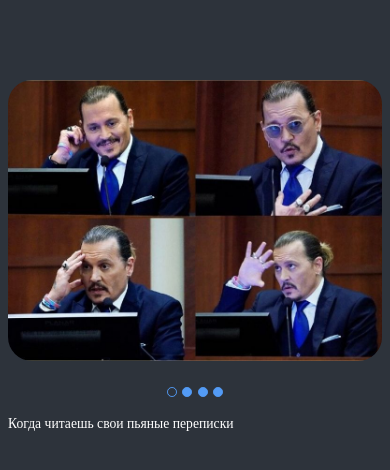
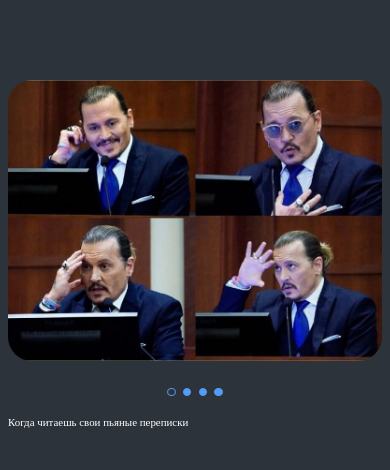
Before and after one commit to SaintSanta/CssMemSlider, a plain HTML site: page index.html in a window 390 px wide. Drawn offline with Linux system fonts and the light colour scheme.

Commit message:
fix: circle size and font size (media query)  (Mon, May 16, 2022 12:36:03 PM)

```diff
--- a/css/style.css
+++ b/css/style.css
@@ -143,14 +143,14 @@ label:hover .circle {
     order: -1;
   }
   p {
-    font-size: 3.5vw;
+    font-size: 2.8vw;
   }
   label {
     width: 4vw;
   }
   .circle {
-    width: 2vw;
-    height: 2vw;
+    width: 1.6vw;
+    height: 1.6vw;
     border: 0.5vw solid rgb(83, 155, 245);
   }
 }
```
